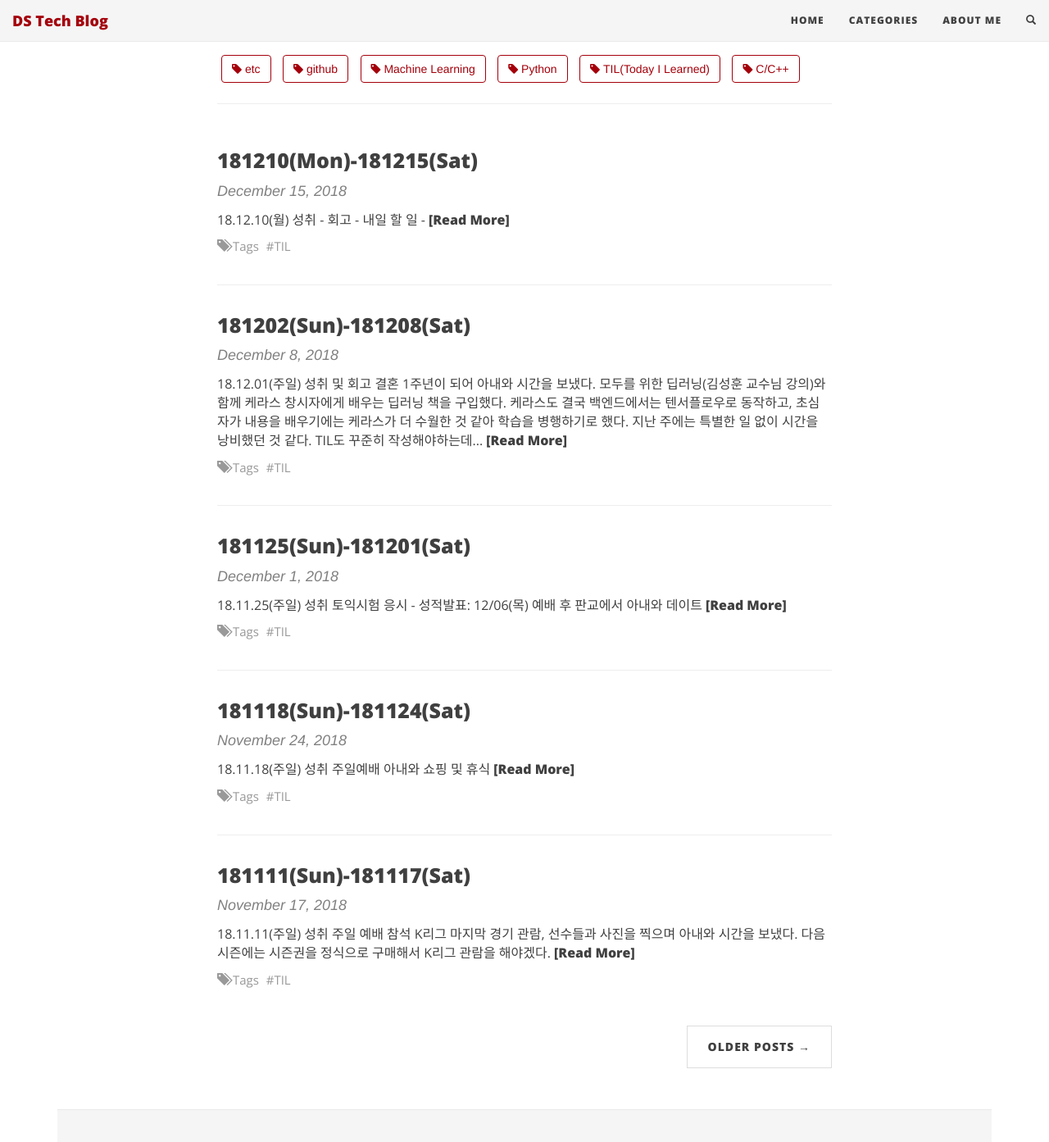
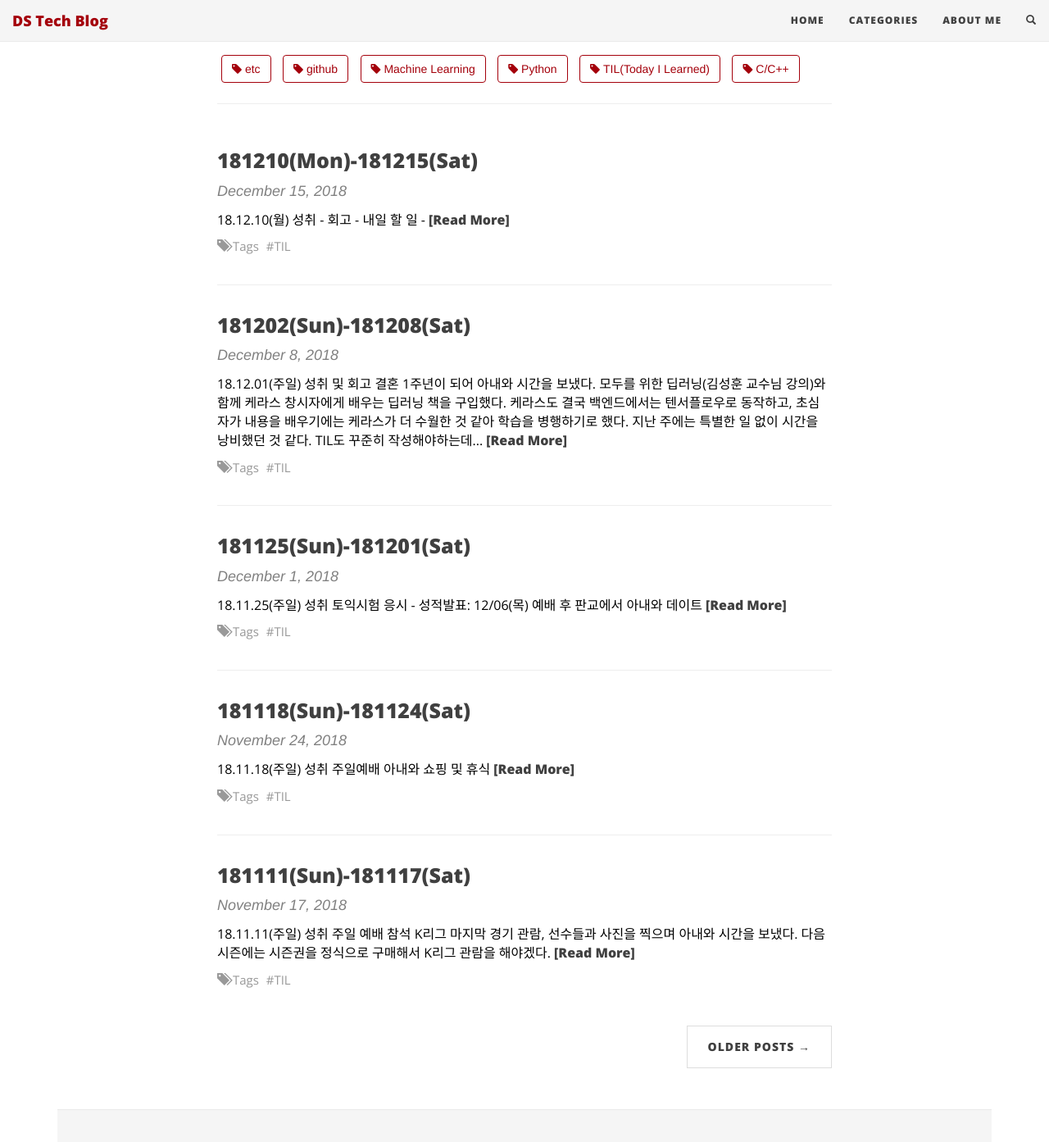
Before and after one commit to choidslab/choidslab.github.io, a Jekyll site: the page built from index.html, in a window 1280 px wide and 1400 px high, scrolled down 464 px. Shown: the top 1393 px of the window at 82% size. Built offline with Jekyll 4.4.1, drawn with Linux system fonts in a browser that asks for light colours; nearby versions of some CDN libraries; the list of posts is cut into pages by our own code; grey boxes are pictures that could not be loaded.

Commit message:
Modified main.css file

```diff
--- a/css/main.css
+++ b/css/main.css
@@ -9,7 +9,7 @@ layout: null
 body {
   font-family: font-family: 'Noto Sans', sans-serif;
   font-size: 16px;
-  color: #404040;
+  color: #000;
   position: relative;
   background-color: {{ site.page-col }};
   {% if site.page-img %}
@@ -26,7 +26,7 @@ h1,h2,h3,h4,h5,h6 {
   font-weight: 800;
 }
 a {
-  color: {{ site.link-col }};
+  color: #000;
 }
 a:hover,
 a:focus {
```
